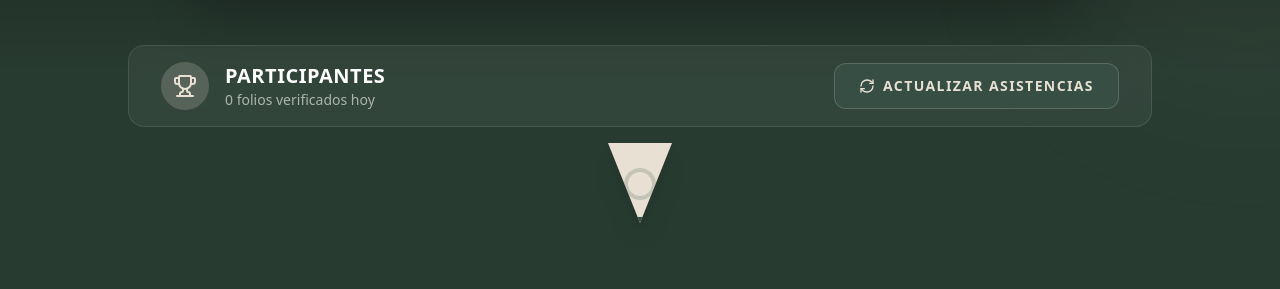
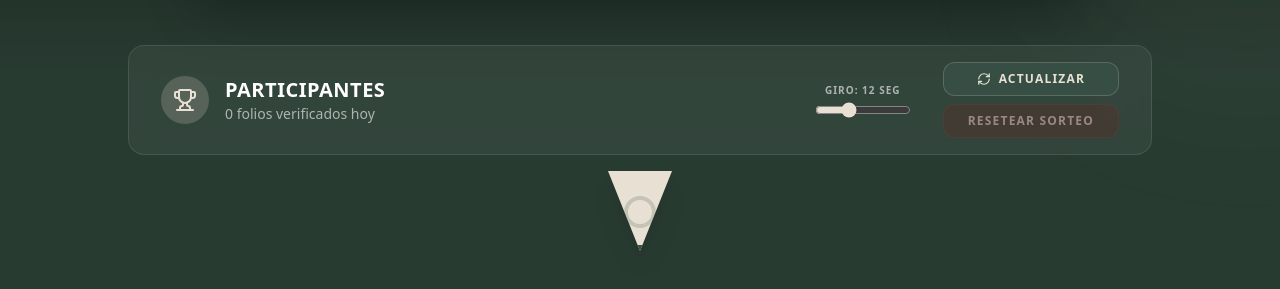
Before and after one commit to LuisandovalU/onferencia-mujeres-2026, an Astro site: page /ruleta in a window 1280 px wide. Shown: the part 165-454 px from the top of the page. Built offline with nearby package versions, Linux system fonts and the light colour scheme; Astro itself is replaced by a stand-in of ours; no server answers.

Commit message:
feat: agregar ajustes de tiempo, reseteo y eliminación de ganadoras en ruleta

```diff
--- a/src/components/Roulette.tsx
+++ b/src/components/Roulette.tsx
@@ -29,6 +29,8 @@ export default function Roulette() {
   const [isSpinning, setIsSpinning] = useState(false);
   const [winner, setWinner] = useState<Participant | null>(null);
   const [showName, setShowName] = useState(false);
+  const [spinDuration, setSpinDuration] = useState(12);
+  const [eliminatedFolios, setEliminatedFolios] = useState<Set<number>>(new Set());
 
   // Guardamos la rotación actual para que los siguientes giros continúen desde ahí
   const [currentRotation, setCurrentRotation] = useState(0);
@@ -72,19 +74,21 @@ export default function Roulette() {
     }
   };
 
-  const fetchParticipants = async () => {
+  const fetchParticipants = async (eliminated = eliminatedFolios) => {
     setLoading(true);
     try {
       const res = await fetch('/api/get-roulette-participants');
       const data = await res.json();
       if (data.participants) {
-        setRealCount(data.participants.length);
+        // Filtrar a las que ya ganaron y fueron eliminadas en esta sesión
+        const validParticipants = data.participants.filter((p: Participant) => !eliminated.has(p.folio));
+        setRealCount(validParticipants.length);
 
         // Si hay pocos, duplicamos para que la ruleta se vea llena
-        let list = data.participants;
+        let list = [...validParticipants];
         if (list.length > 0 && list.length < 8) {
             while (list.length < 12) {
-                list = [...list, ...data.participants];
+                list = [...list, ...validParticipants];
             }
         }
         // Desordenar
@@ -124,8 +128,8 @@ export default function Roulette() {
     const extraSpins = 8 + Math.floor(Math.random() * 4); // 8 a 11 vueltas completas
     const targetRotation = currentRotation + (extraSpins * 360) - (currentRotation % 360) + (360 - (winnerIndex * sliceAngle)) - (sliceAngle / 2);
 
-    // Lógica para reproducir el tictac
-    const durationMs = 12000;
+    // Lógica para reproducir el tictac usando el tiempo configurado
+    const durationMs = spinDuration * 1000;
     let startTime = Date.now();
     let isTicking = true;
 
@@ -155,7 +159,7 @@ export default function Roulette() {
     controls.start({
       rotate: targetRotation,
       transition: {
-        duration: 12,
+        duration: spinDuration,
         ease: [0.2, 0.8, 0.2, 1], // Ease out cubic
       }
     }).then(() => {
@@ -305,14 +309,46 @@ export default function Roulette() {
           </div>
         </div>
 
-        <button
-          onClick={fetchParticipants}
-          disabled={loading || isSpinning}
-          className="flex items-center gap-2 px-6 py-3 bg-[#364e44] hover:bg-[#283b31] border border-[#e8e1d3]/20 rounded-xl text-[#e8e1d3] font-bold text-sm uppercase tracking-widest transition-all disabled:opacity-50"
-        >
-          <RefreshCw size={16} className={loading ? "animate-spin" : ""} />
-          Actualizar Asistencias
-        </button>
+        <div className="flex items-center gap-8">
+          {/* Ajustador de Tiempo */}
+          <div className="flex flex-col items-center gap-1">
+            <label className="text-white/60 text-[10px] font-bold uppercase tracking-widest">
+              Giro: {spinDuration} seg
+            </label>
+            <input
+              type="range"
+              min="3"
+              max="30"
+              value={spinDuration}
+              onChange={(e) => setSpinDuration(Number(e.target.value))}
+              disabled={isSpinning}
+              className="w-24 accent-[#e8e1d3] disabled:opacity-50 cursor-pointer"
+            />
+          </div>
+
+          {/* Botones de Control */}
+          <div className="flex flex-col gap-2">
+            <button
+              onClick={() => fetchParticipants(eliminatedFolios)}
+              disabled={loading || isSpinning}
+              className="flex items-center justify-center gap-2 px-6 py-2 bg-[#364e44] hover:bg-[#283b31] border border-[#e8e1d3]/20 rounded-xl text-[#e8e1d3] font-bold text-xs uppercase tracking-widest transition-all disabled:opacity-50"
+            >
+              <RefreshCw size={14} className={loading ? "animate-spin" : ""} />
+              Actualizar
+            </button>
+            <button
+              onClick={() => {
+                const emptySet = new Set<number>();
+                setEliminatedFolios(emptySet);
+                fetchParticipants(emptySet);
+              }}
+              disabled={loading || isSpinning || eliminatedFolios.size === 0}
+              className="flex items-center justify-center gap-2 px-6 py-2 bg-red-900/40 hover:bg-red-900/80 border border-red-500/20 rounded-xl text-red-200 font-bold text-xs uppercase tracking-widest transition-all disabled:opacity-50"
+            >
+              Resetear Sorteo
+            </button>
+          </div>
+        </div>
       </div>
 
       {loading && participants.length === 0 ? (
@@ -361,6 +397,26 @@ export default function Roulette() {
              >
                <p className="text-[#364e44]/60 text-xs font-bold uppercase tracking-widest mb-1">A nombre de</p>
                <p className="text-[#364e44] font-black text-3xl uppercase">{winner.nombre}</p>
+
+               <button
+                 onClick={() => {
+                   // Añadir a la ganadora a eliminadas
+                   const newEliminated = new Set(eliminatedFolios);
+                   newEliminated.add(winner.folio);
+                   setEliminatedFolios(newEliminated);
+
+                   // Limpiar inmediatamente visualmente para que no se vea
+                   setParticipants(prev => prev.filter(p => p.folio !== winner.folio));
+                   setRealCount(prev => prev - 1);
+
+                   // Cerrar modal
+                   setWinner(null);
+                   setShowName(false);
+                 }}
+                 className="mt-8 w-full py-4 bg-[#364e44] hover:bg-[#283b31] text-[#e8e1d3] rounded-2xl font-black uppercase tracking-widest text-sm transition-all shadow-xl"
+               >
+                 Siguiente Sorteo
+               </button>
              </motion.div>
           ) : (
              <button
```
